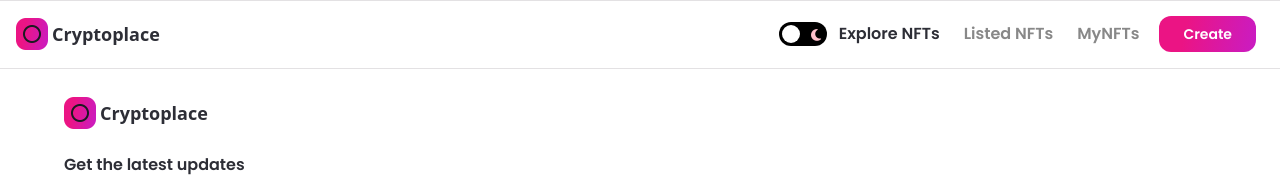
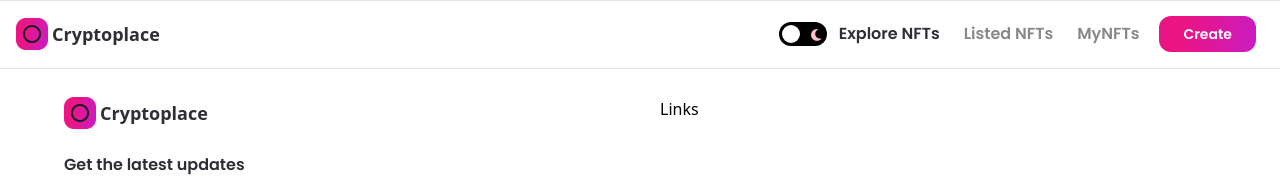
Before and after one commit to lucasmoncada08/cryptoplace, a Next.js app: page / in a window 1280 px wide. Shown: the top 187 px of the page. Built offline with nearby package versions, Linux system fonts and the light colour scheme.

Commit message:
Added footerlinks components nges to be committed:

```diff
--- a/components/Footer.jsx
+++ b/components/Footer.jsx
@@ -4,6 +4,10 @@ import { useTheme } from 'next-themes';
 
 import images from '../assets';
 import { Button } from './index';
+
+const FooterLinks = ({ heading, items }) => (
+  <div>Links</div>
+);
 
 const Footer = () => {
   const { theme } = useTheme();
@@ -32,7 +36,7 @@ const Footer = () => {
           </div>
         </div>
         <div className="flex-1 flexBetweenStart flex-wrap ml-10 md:ml-0 md:mt-8">
-          {/* <FooterLinks /> */}
+          <FooterLinks heading="Cryptoplace" items={['Explore', 'How it Works', 'Contact Us']} />
         </div>
       </div>
       <div className="flexCenter w-full mt-5 border-t dark:border-nft-black-1 border-nft-gray-1 sm:px-4 px-16">
```
